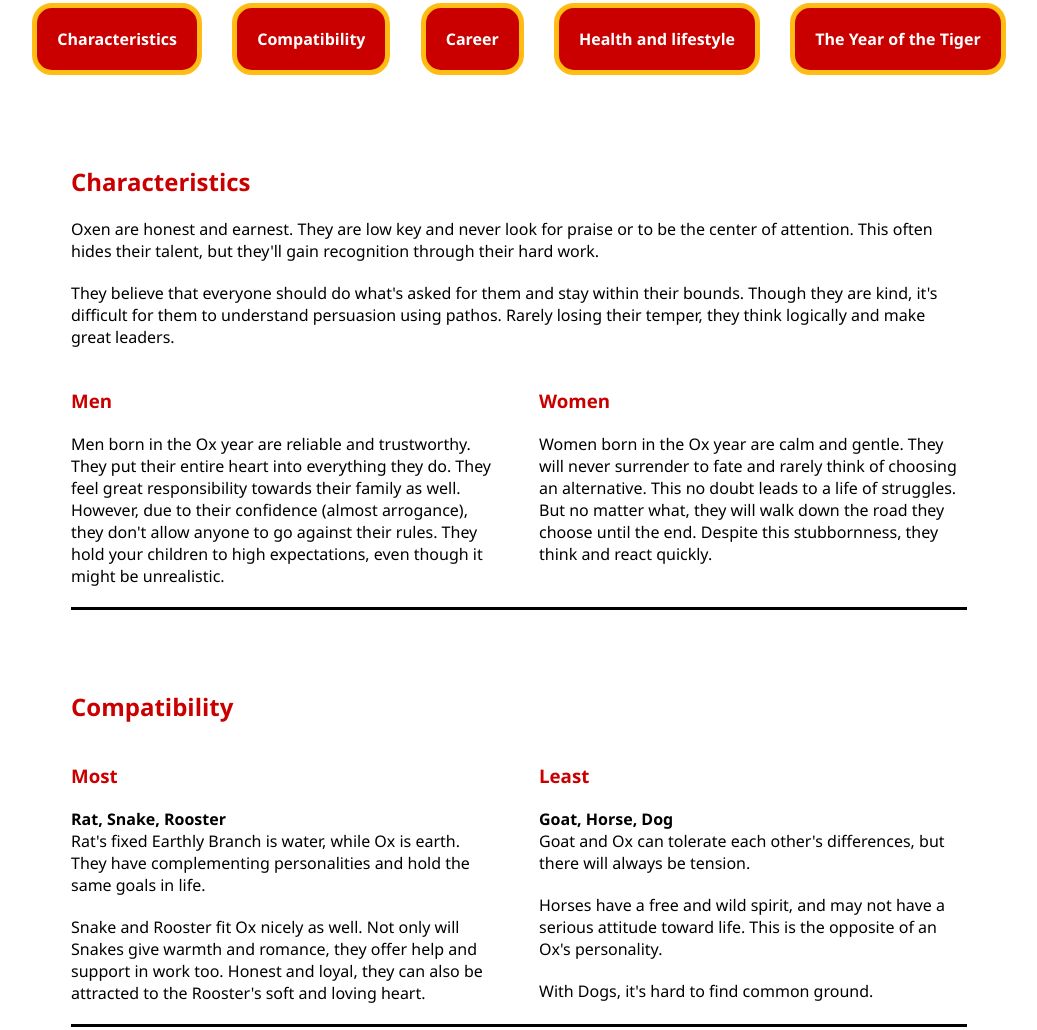
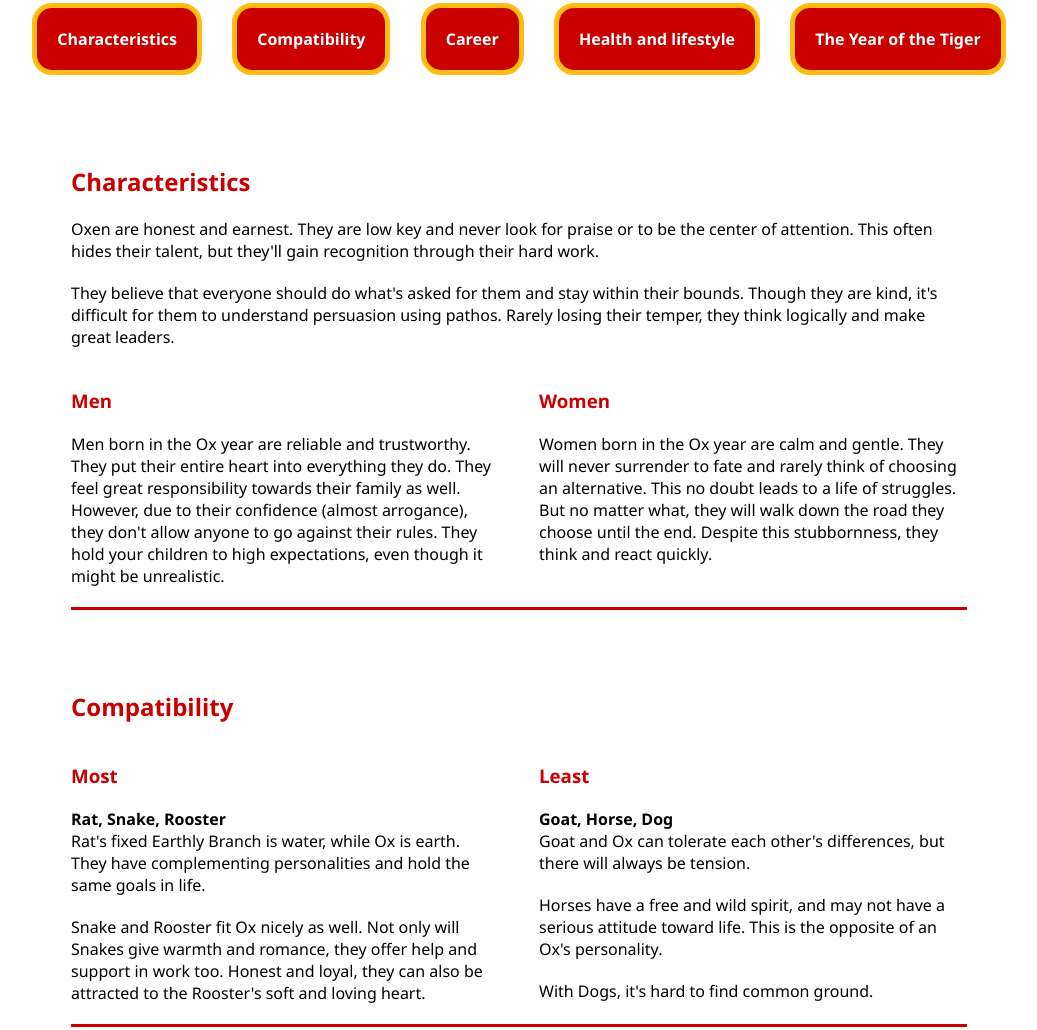
Before and after one commit to kristianhnielsen/Chinese-Zodiacs, a plain HTML site: page ox.html in a window 1280 px wide. Shown: the part 803-1833 px from the top of the page, without its empty margins (121-1158 px from the left). Drawn offline with Linux system fonts and the light colour scheme.

Commit message:
changed divider color in zodiac descriptions

```diff
--- a/css/zodiac-style.css
+++ b/css/zodiac-style.css
@@ -62,7 +62,7 @@ main h1 {
 section {
     margin: 10vh 15vw;
     font-size: 1rem;
-    border-bottom: solid black 3px;
+    border-bottom: solid var(--main-red) 3px;
 }
 
 section h2, section h3, section h4, section h5 {
```
